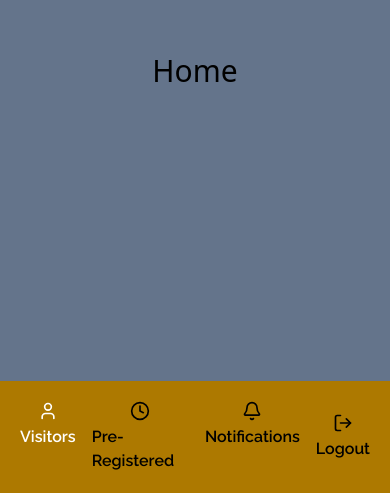
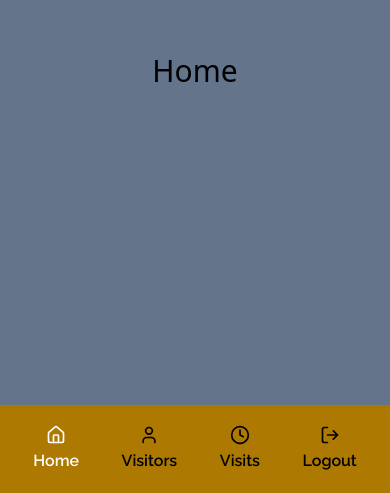
Before and after one commit to Lubasi-Jr/Security-Dashboard-VMS, a React (Vite) app: page / in a window 390 px wide. Shown: the part 351-844 px from the top of the page. Built offline with nearby package versions, Linux system fonts and the light colour scheme.

Commit message:
Fixed mobile Navbar

```diff
--- a/src/components/SideBar.jsx
+++ b/src/components/SideBar.jsx
@@ -131,33 +131,33 @@ const SideBar = () => {
               isHomeActive ? "text-white" : "text-black"
             }`}
           >
-            <User size={20} />
-            <h2 className={`font-raleway font-semibold`}>Visitors</h2>
+            <Home size={20} />
+            <h2 className={`font-raleway font-semibold`}>Home</h2>
           </div>
         </Link>
-        <Link to={"/pre"}>
+        <Link to={"/visitor"}>
           <div
             className={`flex gap-1 flex-col items-center justify-center  rounded-md hover:bg-[#8B6200] px-1 py-1 cursor-pointer ${
-              location.pathname === "/pre" ? "text-white" : "text-black"
-            }`}
-          >
-            <Clock size={20} />
-            <h2 className={`font-raleway font-semibold text-wrap`}>
-              Pre-Registered
-            </h2>
-          </div>
-        </Link>
-
-        <Link to={"/notifications"}>
-          <div
-            className={`flex gap-1 flex-col items-center justify-center  rounded-md hover:bg-[#8B6200] px-1 py-1 cursor-pointer ${
-              location.pathname === "/notifications"
+              location.pathname.startsWith("/visitor")
                 ? "text-white"
                 : "text-black"
             }`}
           >
-            <Bell size={20} />
-            <h2 className={`font-raleway font-semibold`}>Notifications</h2>
+            <User size={20} />
+            <h2 className={`font-raleway font-semibold text-wrap`}>Visitors</h2>
+          </div>
+        </Link>
+
+        <Link to={"/visits"}>
+          <div
+            className={`flex gap-1 flex-col items-center justify-center  rounded-md hover:bg-[#8B6200] px-1 py-1 cursor-pointer ${
+              location.pathname.startsWith("/visits")
+                ? "text-white"
+                : "text-black"
+            }`}
+          >
+            <Clock size={20} />
+            <h2 className={`font-raleway font-semibold`}>Visits</h2>
           </div>
         </Link>
         <div className="flex gap-1 flex-col items-center justify-center  rounded-md hover:bg-[#8B6200] px-1 py-1 cursor-pointer">
```
Also changed, not shown: 1 other file (tests, documents, lock files or other folders).
